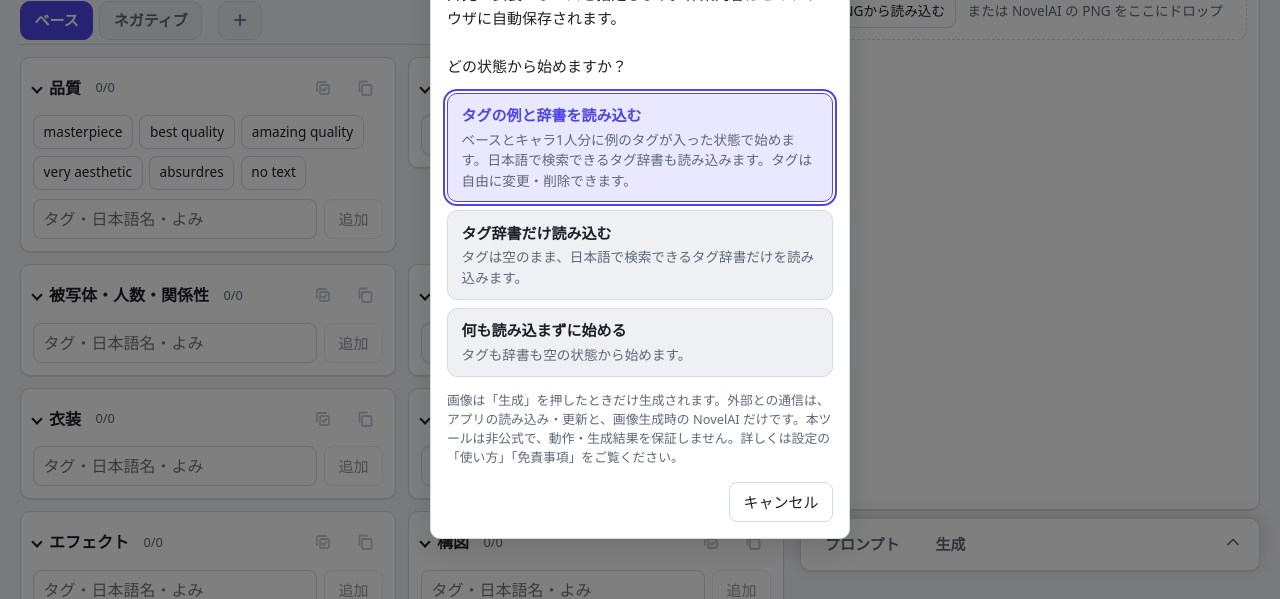
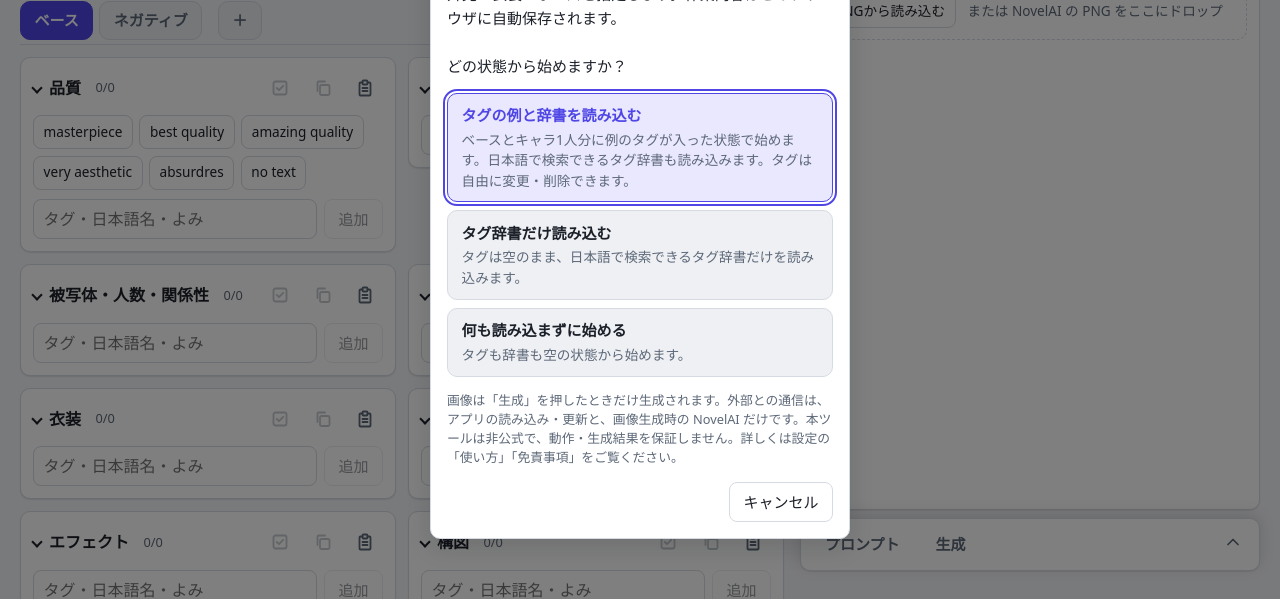
Before and after one commit to Saltmu/nai-tagdeck, a React (Vite) app: page / in a window 1280 px wide. Shown: the part 201-800 px from the top of the page. Built offline with nearby package versions, Linux system fonts and the light colour scheme.

Commit message:
Clarify category bulk toggles and add paste action

```diff
--- a/src/components/CategorySection.tsx
+++ b/src/components/CategorySection.tsx
@@ -2,12 +2,12 @@ import { memo, useId, useRef, useState, type Dispatch } from 'react';
 import type { CategoryKey, DictEntry, TargetId, WeightSyntax, WorkTag, WorkspaceCategoryKey } from '../types';
 import { BASE, type WorkspaceAction } from '../lib/workspace';
 import { categoryLabel, CHARACTER_CATEGORY_KEYS, PROMPT_CATEGORY_KEYS } from '../lib/categories';
-import { buildCategoryPrompt } from '../lib/prompt';
+import { buildCategoryPrompt, parseTagList } from '../lib/prompt';
 import { useCategoryOpen } from '../hooks/useCategoryOpen';
 import { normalize } from '../lib/suggest';
 import { TagRow } from './TagRow';
 import { TagInput } from './TagInput';
-import { CheckIcon, CopyIcon, SortIcon, ToggleAllIcon } from './icons';
+import { CheckIcon, CopyIcon, PasteIcon, SortIcon, ToggleAllIcon } from './icons';
 
 interface Props {
   target: TargetId;
@@ -20,6 +20,7 @@ interface Props {
   syntax: WeightSyntax;
   isKnown: (tag: string) => boolean;
   onCopy: (text: string, label: string) => void;
+  notify: (message: string) => void;
   onRegister: (tag: WorkTag, category: CategoryKey) => void;
   /** 先頭に並べる択一ボタン（キャラの girl / boy / other など）。押し直すと外す。 */
   quickPicks?: readonly string[];
@@ -43,6 +44,7 @@ export const CategorySection = memo(function CategorySection({
   syntax,
   isKnown,
   onCopy,
+  notify,
   onRegister,
   quickPicks,
   quickPicksMode = 'one',
@@ -69,6 +71,26 @@ export const CategorySection = memo(function CategorySection({
   const destinations = category === 'unclassified'
     ? (target === BASE ? PROMPT_CATEGORY_KEYS : CHARACTER_CATEGORY_KEYS).filter((key) => key !== 'unclassified')
     : [];
+
+  const pasteTags = async () => {
+    let clipboardText: string;
+    try {
+      clipboardText = await navigator.clipboard.readText();
+    } catch {
+      notify('クリップボードを読み取れませんでした。タグ入力欄に直接貼り付けてください');
+      return;
+    }
+
+    const parsed = parseTagList(clipboardText);
+    if (parsed.length === 0) {
+      notify('クリップボードに貼り付けられるタグがありません');
+      return;
+    }
+
+    for (const { tag, weight } of parsed) {
+      dispatch({ type: 'add', target, category, tag, weight });
+    }
+  };
 
   return (
     <section className={`card category${suggesting ? ' is-suggesting' : ''}`}>
@@ -129,6 +151,15 @@ export const CategorySection = memo(function CategorySection({
             onClick={() => onCopy(text, fullLabel)}
           >
             <CopyIcon />
+          </button>
+          <button
+            type="button"
+            className="icon-btn"
+            aria-label="貼り付け"
+            title="貼り付け"
+            onClick={pasteTags}
+          >
+            <PasteIcon />
           </button>
         </div>}
       </div>
--- a/src/components/CharacterCard.tsx
+++ b/src/components/CharacterCard.tsx
@@ -18,6 +18,7 @@ interface Props {
   syntax: WeightSyntax;
   isKnown: (tag: string) => boolean;
   onCopy: (text: string, label: string) => void;
+  notify: (message: string) => void;
   onRegister: (tag: WorkTag, category: CategoryKey) => void;
   /** ポーズにタグを追加したとき（キャラ同士の動作なら相手にも付けるか尋ねる）。 */
   onPoseAdded?: (tag: string) => void;
@@ -32,6 +33,7 @@ export function CharacterCard({
   syntax,
   isKnown,
   onCopy,
+  notify,
   onRegister,
   onPoseAdded,
 }: Props) {
@@ -102,6 +104,7 @@ export function CharacterCard({
             syntax={syntax}
             isKnown={isKnown}
             onCopy={onCopy}
+            notify={notify}
             onRegister={onRegister}
             quickPicks={key === 'subject' ? CHARACTER_KINDS : undefined}
             title={key === 'subject' ? '被写体' : undefined}
--- a/src/components/Editor.tsx
+++ b/src/components/Editor.tsx
@@ -217,6 +217,7 @@ export function Editor({
           syntax={syntax}
           isKnown={isKnown}
           onCopy={onCopy}
+          notify={notify}
           onRegister={register}
           characterNegative={characterNegative}
           onCharacterNegativeChange={onCharacterNegativeChange}
@@ -232,6 +233,7 @@ export function Editor({
           syntax={syntax}
           isKnown={isKnown}
           onCopy={onCopy}
+          notify={notify}
           onRegister={register}
           onPoseAdded={(tag) => void offerPair(active.id, tag)}
         />
@@ -248,6 +250,7 @@ export function Editor({
               syntax={syntax}
               isKnown={isKnown}
               onCopy={onCopy}
+              notify={notify}
               onRegister={register}
               quickPicks={key === 'quality' ? QUALITY_PICKS : undefined}
               quickPicksMode="many"
@@ -277,6 +280,7 @@ interface NegativePaneProps {
   syntax: WeightSyntax;
   isKnown: (tag: string) => boolean;
   onCopy: (text: string, label: string) => void;
+  notify: (message: string) => void;
   onRegister: (tag: WorkTag, category: CategoryKey) => void;
   characterNegative: string;
   onCharacterNegativeChange: (value: string) => void;
@@ -290,6 +294,7 @@ function NegativePane({
   syntax,
   isKnown,
   onCopy,
+  notify,
   onRegister,
   characterNegative,
   onCharacterNegativeChange,
@@ -315,6 +320,7 @@ function NegativePane({
         syntax={syntax}
         isKnown={isKnown}
         onCopy={onCopy}
+        notify={notify}
         onRegister={onRegister}
       />
       <div className="negative-actions">
--- a/src/components/icons.tsx
+++ b/src/components/icons.tsx
@@ -142,13 +142,22 @@ export function SortIcon() {
   );
 }
 
-/** 一括 ON/OFF（重なったチェックボックス）。 */
+/** 一括 ON/OFF（チェック／マイナス）。 */
 export function ToggleAllIcon({ enable }: { enable: boolean }) {
   return (
     <svg className="icon" viewBox="0 0 20 20" width="20" height="20" aria-hidden="true">
-      <path d="M4 13V5.5C4 4.7 4.7 4 5.5 4H13" {...stroke} />
-      <rect x="7" y="7" width="9" height="9" rx="1.5" {...stroke} />
-      {enable && <path d="m9.2 11.5 1.5 1.5 2.9-3" {...stroke} />}
+      <rect x="3.5" y="3.5" width="13" height="13" rx="2" {...stroke} />
+      <path d={enable ? 'm6.8 10 2.2 2.2 4.2-4.4' : 'M7 10h6'} {...stroke} />
     </svg>
   );
 }
+
+/** 貼り付け（クリップボード）。 */
+export function PasteIcon() {
+  return (
+    <svg className="icon" viewBox="0 0 20 20" width="20" height="20" aria-hidden="true">
+      <path d="M7.5 4.5h-2a1 1 0 0 0-1 1v11a1 1 0 0 0 1 1h9a1 1 0 0 0 1-1v-11a1 1 0 0 0-1-1h-2M7.5 10h5m-5 3h5" {...stroke} />
+      <rect x="7.5" y="2.5" width="5" height="4" rx="1" {...stroke} />
+    </svg>
+  );
+}
```
Also changed, not shown: 1 other file (tests, documents, lock files or other folders).
